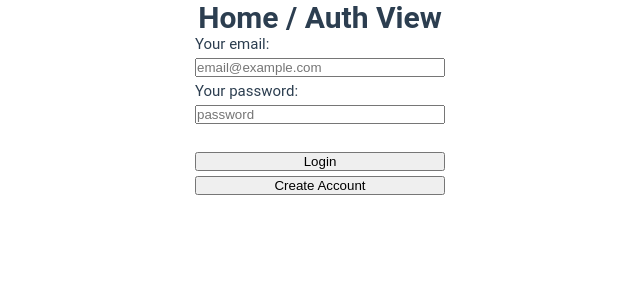
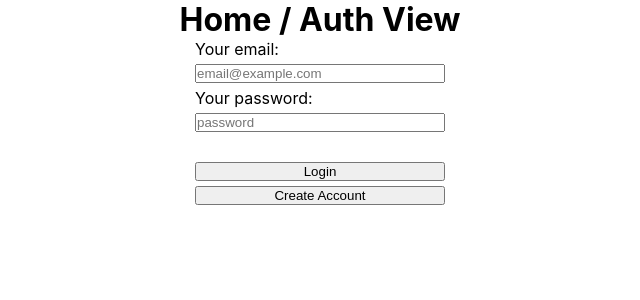
Before and after one commit to marti-mil1/ToDoApp, a Vue app: page / in a window 1280 px wide. Shown: the top 300 px of the page, without its empty margins (320-960 px from the left). Built offline with nearby package versions, Linux system fonts and the light colour scheme; no server answers.

Commit message:
add colors variables

```diff
--- a/src/assets/base.css
+++ b/src/assets/base.css
@@ -1,10 +1,26 @@
 :root {
-  --grey: #2c3e50;
-  --white: #fff;
+  --black: #000;
+  --cream: #FDF1DE;
+  --yellow: #FFCC00;
+  --sky: #ACCAE8;
+  --chili: #FF5A54;
+  --pink: #FFB6D6;
+  --grass: #43B786;
+  --brown: #D0613D;
 }
 
-/* semantic color variables for this project */
-:root {
-  --color-background: var(--white);
-  --color-text: var(--grey);
+/* DARK MODE (default)*/
+body.dark-mode {
+  --background-color-dark-mode: var(--black);
+  --input-text-color-dark-mode: var(--cream);
+  --input-background-color-dark-mode: var(--black);
+  --input-stroke-color-dark-mode: var(--cream);
 }
+
+/* LIGHT MODE */
+body.light-mode {
+  --background-color-light-mode: var(--cream);
+  --input-text-color-light-mode: var(--black);
+  --input-background-color-light-mode: var(--black);
+  --input-stroke-color-light-mode: var(--black);
+}
--- a/src/assets/main.css
+++ b/src/assets/main.css
@@ -10,18 +10,7 @@ body {
   width: 100%;
   min-width: 300px;
   max-width: 1280px;
-  margin: 0 auto;
-  padding: 0;
-  color: var(--color-text);
-  background: var(--color-background);
-  font-family:
-    Roboto,
-    Oxygen,
-    Ubuntu,
-    Cantarell,
-    'Fira Sans',
-    'Droid Sans',
-    'Helvetica Neue',
-    sans-serif;
-  font-size: 15px;
+  font-family: 'Inter', sans-serif;
+  background-color: var(--background-color);
+  font-size: 16px;
 }
```
Also changed, not shown: src/assets/logo.svg (deleted).
